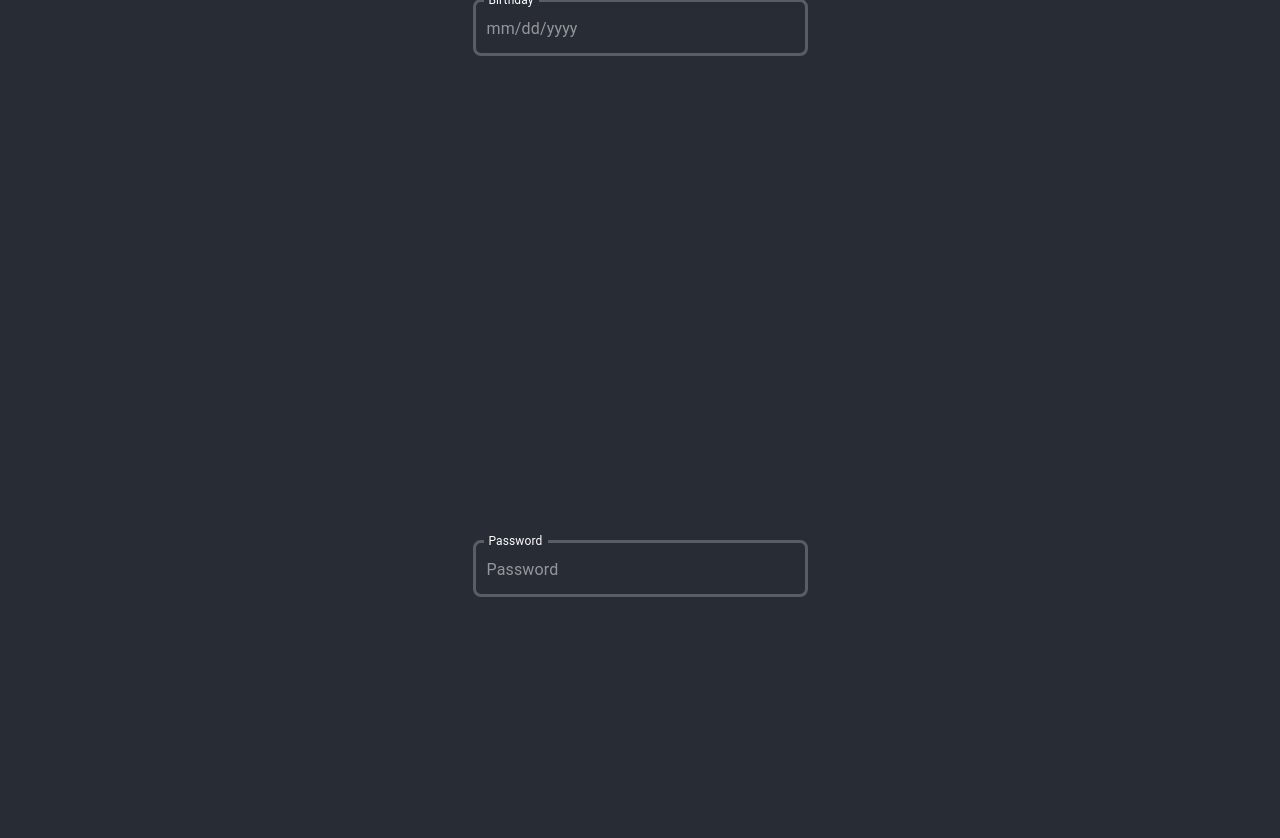
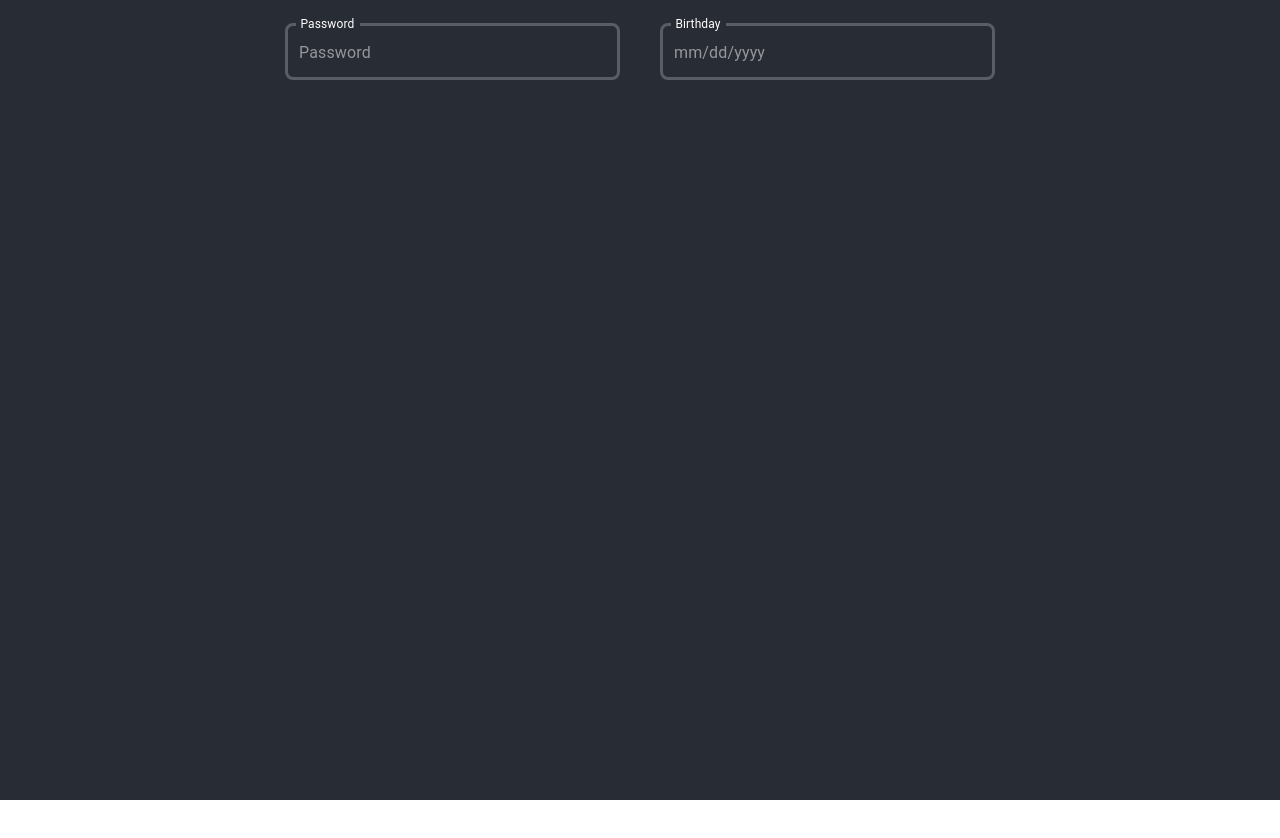
Before and after one commit to Chongfong/Aha-Frontend-Exam, a React (Create React App) app: page / in a window 1280 px wide. Shown: the top 838 px of the page. After the commit the page ends 800 px from the top, so only its background shows below. Built offline with nearby package versions, Linux system fonts and the light colour scheme.

Commit message:
fix(css): modify css of combined page

```diff
--- a/src/App.css
+++ b/src/App.css
@@ -5,12 +5,15 @@
 .App-header {
   background-color: #282c34;
   min-height: 100vh;
+  box-sizing: border-box;
   display: flex;
-  flex-direction: column;
-  align-items: center;
+  flex-direction: row;
+  align-items: flex-start;
   justify-content: center;
   font-size: calc(10px + 2vmin);
   color: white;
+  padding: 24px;
+  gap: 40px;
 }
 
 .App-link {
--- a/src/App.tsx
+++ b/src/App.tsx
@@ -15,8 +15,8 @@ function App() {
     <div className='App'>
       <ThemeProvider theme={darkTheme}>
         <header className='App-header'>
+          <Password />
           <DatePicker />
-          <Password />
         </header>
       </ThemeProvider>
     </div>
```
